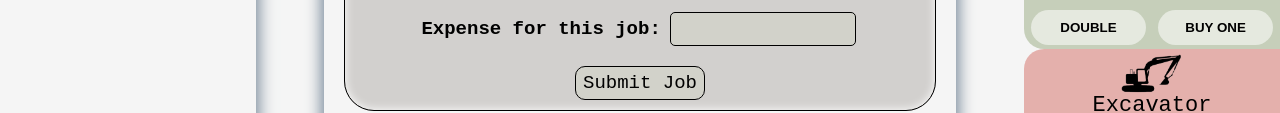
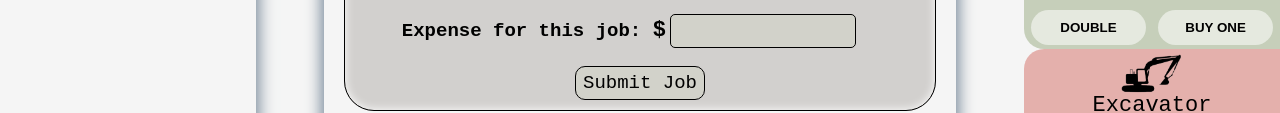
Before and after one commit to jsk223-DEV/The-Construction-Game, a plain HTML site: page index.html in a window 1280 px wide. Shown: the part 271-384 px from the top of the page. Drawn offline with Linux system fonts and the light colour scheme.

Commit message:
standarized labels

```diff
--- a/index.html
+++ b/index.html
@@ -110,7 +110,7 @@
             <div id="dice-wrap">
                 <input type="number" min="1" max="12" value="1" id="dice-roll" >
             </div><br>
-            <label for="job-expense">Expense for this job: </label>
+            <label for="job-expense">Expense for this job: <span id="new-dollar">$</span></label>
             <input type="number" id="job-expense" step="1000"><br>
             <button id="submit-job" onclick="submitJob()" class="submit">Submit Job</button>
         </fieldset>
--- a/style.css
+++ b/style.css
@@ -292,7 +292,10 @@ body {
     display: inline-block;
     height: 20px;
 }
-
+#new-dollar{
+    margin-right: -5px;
+    font-size: 22px;
+}
 .custom label,
 #loan label,
 #sell-equip label {
```
